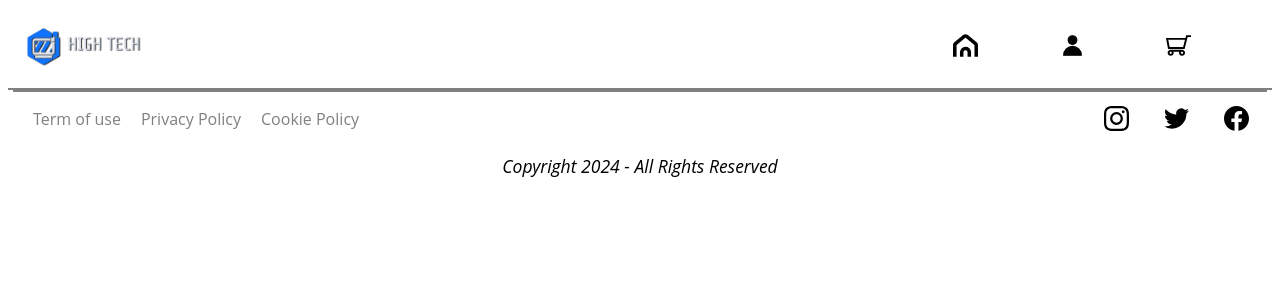
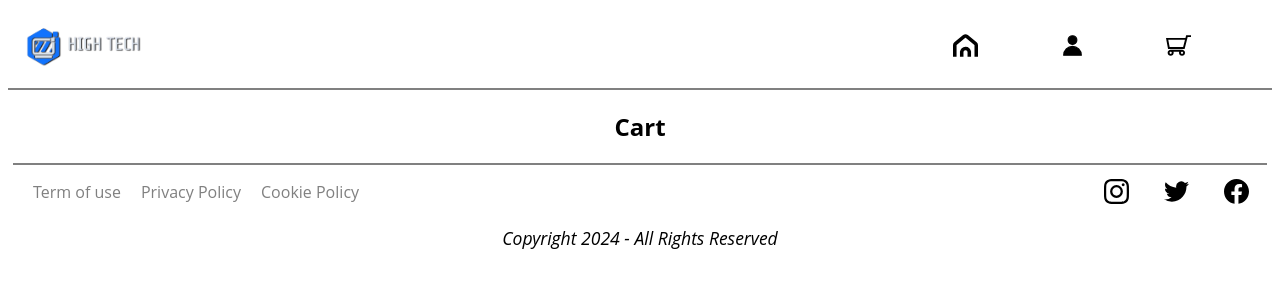
Before and after one commit to JeanFab0307/-E-commerce_computer, a React app: page /cart in a window 1280 px wide. Shown: the top 300 px of the page. Built offline with nearby package versions, Linux system fonts and the light colour scheme; the HTML template or start-up script is replaced by a standard one.

Commit message:
feat: add simple cart page with cart drawer

```diff
--- a/src/App/App.js
+++ b/src/App/App.js
@@ -5,6 +5,8 @@ import { StyleSheet, css } from 'aphrodite';
 import Header from '../Header/Header';
 import Footer from '../Footer/Footer';
 import Login from '../Login/Login';
+import CartDrawer from '../Cart/CartDrawer';
+import Cart from '../Cart/Cart';
 import ProductsPreview from '../Products/ProductPreview';
 import cardImage from '../assets/pc.jpeg'
 class App extends React.Component {
@@ -17,24 +19,49 @@ class App extends React.Component {
       {id: '3', name: 'Hp pavilion', img: cardImage, cpu: 'core i7', storage: 100, memType: 'SSD', ram: 8, price: 800},
       {id: '4', name: 'MacBook', img: cardImage, cpu: 'core i7', storage: 1000, memType: 'SSD', ram: 8, price: 1900},
     ];
+
+    this.toogleDisplayCart = this.toogleDisplayCart.bind(this)
+
+    this.state = {
+      isLoggedIn: false,
+      displayDrawer: false,
+    }
   }
 
+  toogleDisplayCart() {
+    this.setState({displayDrawer: !this.state.displayDrawer})
+  }
 
   render() {
+    const {
+            displayDrawer,
+            hideCartDrawer,
+            isLoggedIn,
+          } = this.props;
+
     return (
       <div className={css(styles.app)}>
-        <Header />
-        <Routes>
-          <Route path='/'
+        <Header/>
+        {displayDrawer &&
+        <div className={css(styles.cart)}>
+          <CartDrawer hideCartDrawer={hideCartDrawer}/>
+        </div>}
+        <div className={css(styles.body)}
+        onClick={ displayDrawer ? (hideCartDrawer) : (() => {})}>
+          <Routes>
+            <Route path='/'
             element={
+              <>
               <div className={css(styles.card)}>
                 <ProductsPreview listProducts={this.listProducts}/>
               </div>
+              </>
             }
             />
-          <Route path='/profil' element={<Login />}/>
-        </Routes>
-
+            <Route path='/login' element={<Login />}/>
+            <Route path='/cart' element={<Cart />}/>
+          </Routes>
+        </div>
         <Footer />
       </div>
   );
@@ -43,7 +70,7 @@ class App extends React.Component {
 
 const styles = StyleSheet.create({
   app: {
-    fontFamily: 'Open Sans, Helvetica Neue, Helvetica, Arial, sans-serif'
+    fontFamily: 'Open Sans, Helvetica Neue, Helvetica, Arial, sans-serif',
   },
   card: {
     display: 'flex',
@@ -53,6 +80,20 @@ const styles = StyleSheet.create({
     width: '100%',
     padding: '20px 40px'
   },
-});
+  cart: {
+    position: 'fixed',
+    top: '0px',
+    height: '100vh',
+    width: '400px',
+    borderTopLeftRadius: '20px',
+    borderBottomLeftRadius: '20px',
+    backgroundColor: 'white',
+    right: '0px',
+    border: 'dashed 1px grey'
+  },
+  body: {
+    padding: '0 40px'
+  },
+})
 
 export default App;
--- /dev/null
+++ b/src/Cart/Cart.js
@@ -0,0 +1,22 @@
+import React from 'react';
+import { Link } from 'react-router-dom';
+import PropTypes from 'prop-types';
+import { StyleSheet, css } from 'aphrodite';
+class Cart extends React.Component {
+  constructor(props) {
+    super(props);
+  }
+  render() {
+    return (
+      <div className={css(styles.title)}>
+        <h2>Cart</h2>
+      </div>
+    );
+  }
+}
+const styles = StyleSheet.create({
+  title: {
+    textAlign: 'center',
+  }
+});
+export default Cart;
--- /dev/null
+++ b/src/Cart/CartDrawer.js
@@ -0,0 +1,55 @@
+import React from 'react';
+import { Link } from 'react-router-dom';
+import PropTypes from 'prop-types';
+import { StyleSheet, css } from 'aphrodite';
+
+class CartDrawer extends React.Component {
+  constructor(props) {
+    super(props);
+  }
+
+  render() {
+    const { hideCartDrawer } = this.props
+    return (
+      <>
+        <div className={css(styles.title)}>
+          <h2>Cart</h2>
+        </div>
+        <button
+        onClick={() => hideCartDrawer()}
+        className={css(styles.button)}
+        >
+          <Link className={css(styles.link)}to='/cart'>View Cart</Link>
+        </button>
+      </>
+    );
+  }
+}
+
+const styles = StyleSheet.create({
+  title: {
+    textAlign: 'center',
+    borderBottom: 'solid 2px grey',
+    justifyContent: 'center',
+    margin: '5px'
+  },
+  button: {
+    position: 'absolute',
+    bottom: '20px',
+    borderRadius: '30px',
+    fontWeight: 'bold',
+    backgroundColor: 'dark blue',
+    fontSize: '1.2rem',
+    height: '40px',
+    width: '150px',
+    textAlign: 'center',
+    color: 'white',
+    fontStyle: 'normal',
+    left: '20px'
+  },
+  link: {
+    textDecoration: 'none',
+  },
+});
+
+export default CartDrawer;
--- a/src/Header/Header.js
+++ b/src/Header/Header.js
@@ -64,9 +64,6 @@ const styles = StyleSheet.create({
   logo: {
     height: '75px'
   },
-  svg: {
-    fill: 'green',
-  }
 });
 
 export default Header;
```
